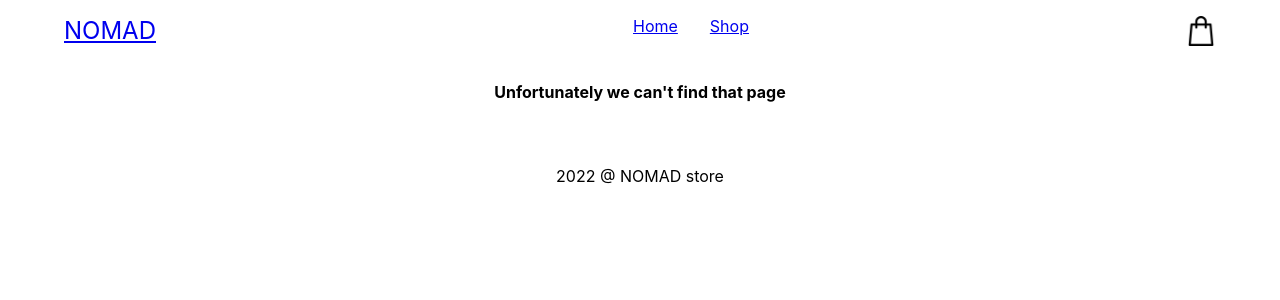
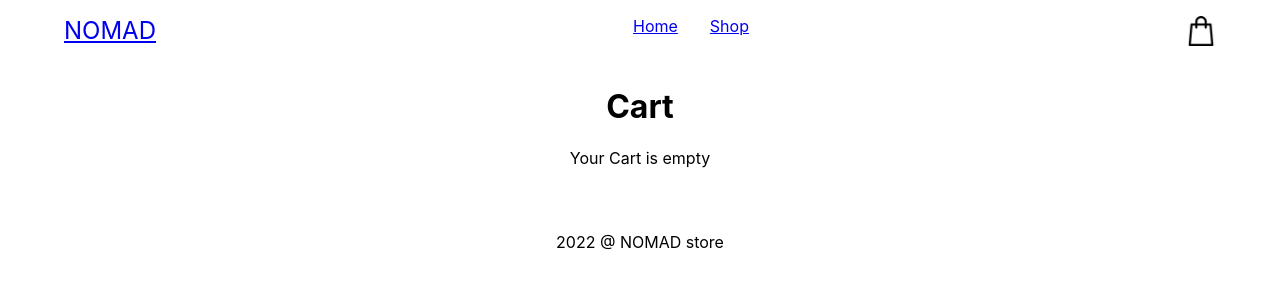
Before and after one commit to Owenluu/react-ecommerce, a React (Create React App) app: page /cart in a window 1280 px wide. Shown: the top 300 px of the page. Built offline with nearby package versions, Linux system fonts and the light colour scheme.

Commit message:
added the scss for the cart page to center. Also wired up the cart page to the app.js file

```diff
--- a/src/App.js
+++ b/src/App.js
@@ -3,6 +3,7 @@ import HomePage from "./components/home-page";
 import NotFound from "./components/not-found";
 import Shop from "./components/pages/shop/shop";
 import SingleProduct from "./components/single-product/single-product";
+import CartPage from "./components/pages/cart-page/cart-page";
 import "./App.scss";
 
 function App() {
@@ -12,6 +13,7 @@ function App() {
         <Route exact path="/" component={HomePage} />
         <Route path="/shop" component={Shop} />
         <Route path="/product/:id" component={SingleProduct} />
+        <Route path="/cart" component={CartPage} />
         <Route path="*" component={NotFound} />
       </Switch>
     </div>
--- a/src/components/pages/cart-page/cart-page.jsx
+++ b/src/components/pages/cart-page/cart-page.jsx
@@ -0,0 +1,31 @@
+import React, {useContext} from 'react';
+import { CartContext } from '../../../context/cart-context';
+import Layout from '../../shared/layout';
+import CartItem from './cart-item';
+import './cart-page.styles.scss';
+
+const CartPage = () => {
+  const { cartItems, itemCount, total, } = useContext(CartContext);
+  return (
+    <Layout>
+      <>
+        <h1>Cart</h1>
+        {
+          cartItems.length === 0 ? <div className='empty-cart'>Your Cart is empty</div>
+          :
+          <>
+          <div className='cart-page'>
+            <div className='cart-item-container'>
+              {
+                cartItems.map(item => <CartItem {...item } key={item.id} />)
+              }
+            </div>
+          </div>
+          </>
+        }
+      </>
+    </Layout>
+  );
+}
+
+export default CartPage;
--- a/src/components/pages/cart-page/cart-page.styles.scss
+++ b/src/components/pages/cart-page/cart-page.styles.scss
@@ -1,3 +1,7 @@
+h1, .empty-cart {
+  text-align: center;
+}
+
 .cart-item {
   text-align: center;
   border: 1px solid #ccc;
@@ -41,6 +45,10 @@
   }
 
   @media(min-width: 1024px) {
+    .cart-page {
+      display: flex;
+      justify-content: center;
+    }
     .cart-item {
       display: flex;
       justify-content: space-between;
```
Also changed, not shown: src/components/pages/cart-page/cart-item.jsx (renamed from src/components/pages/cart-page/cart-items.jsx).
